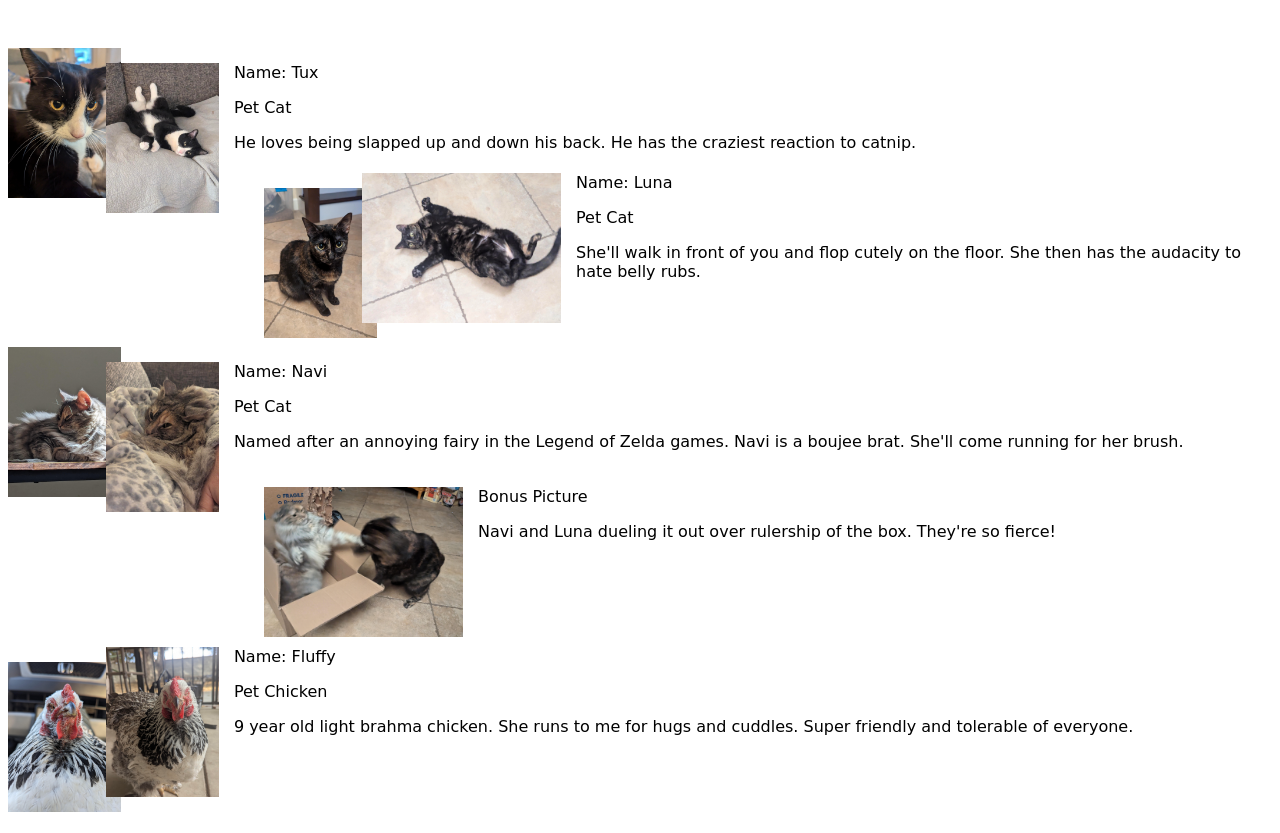
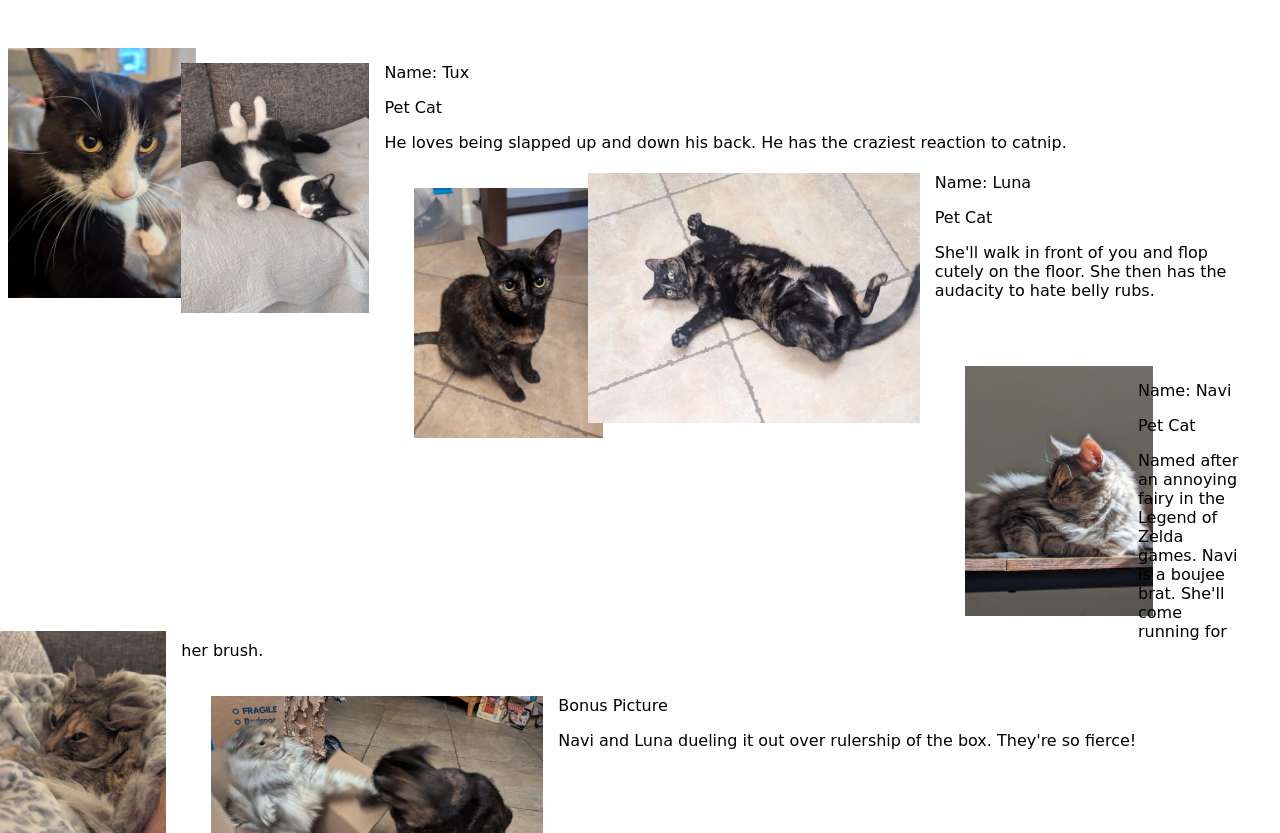
Before and after one commit to KatB-694/TeamStats, a plain HTML site: page index.html in a window 1280 px wide. Shown: the part 101-934 px from the top of the page. Before the commit the page ends 913 px from the top, so only its background shows below. Drawn offline with Linux system fonts and the light colour scheme.

Commit message:
Update index.html
bigger images (from 150px to 250px)

```diff
--- a/index.html
+++ b/index.html
@@ -67,12 +67,12 @@
 
 <img src="TuxFace.jpg"
 alt="TuxFace"
-height="150px"
+height="250px"
 style="float: left; margin-right: 15px;"/>
 
 <img class="MovedDown" src="TuxBelly.jpg"
 alt="TuxBelly"
-height="150px"
+height="250px"
 style="float: left; margin-right: 15px;"/>
 
 
@@ -90,12 +90,12 @@ He loves being slapped up and down his back. He has the craziest reaction to cat
 
 <img src="LunaStare.jpg"
 alt="LunaStare"
-height="150px"
+height="250px"
 style="float: left; margin-right: 15px;"/>
 
 <img class="MovedUp" src="LunaFat.jpg"
 alt="LunaFat"
-height="150px"
+height="250px"
 style="float: left; margin-right: 15px;"/>
 
 <p class="WordUp">
@@ -111,12 +111,12 @@ She'll walk in front of you and flop cutely on the floor. She then has the audac
 
 <img src="NaviMajestic.jpg"
 alt="NaviMajestic"
-height="150px"
+height="250px"
 style="float: left; margin-right: 15px;"/>
 
 <img class="MovedDown" src="NaviSquimsh.jpg"
 alt="NaviSquimsh"
-height="150px"
+height="250px"
 style="float: left; margin-right: 15px;"/>
 
 <p class="WordDown">
@@ -132,7 +132,7 @@ Named after an annoying fairy in the Legend of Zelda games. Navi is a boujee bra
 
 <img src="LunaNaviSmack.jpg"
 alt="LunaNaviSmack"
-height="150px"
+height="250px"
 style="float: left; margin-right: 15px;"/>
 
 <p>
@@ -148,12 +148,12 @@ Navi and Luna dueling it out over rulership of the box. They're so fierce!
 
 <img src="FluffyGrumpy.jpg"
 alt="FluffyGrumpy"
-height="150px"
+height="250px"
 style="float: left; margin-right: 15px;"/>
 
 <img class="MovedUp" src="FluffyStanding.jpg"
 alt="FluffyStanding"
-height="150px"
+height="250px"
 style="float: left; margin-right: 15px;"/>
 
 <p class="WordUp">
```
